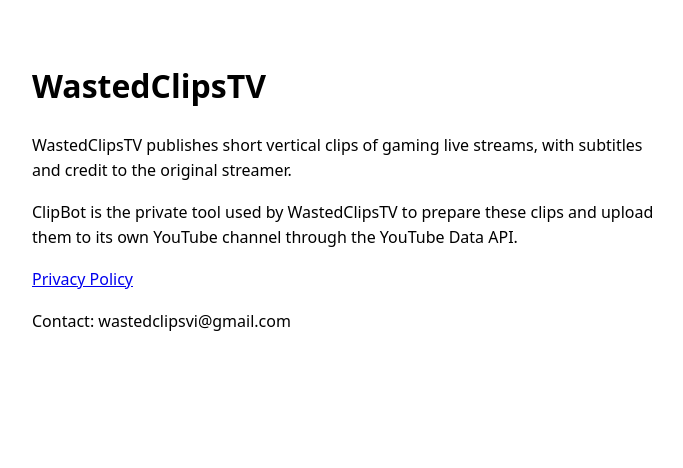
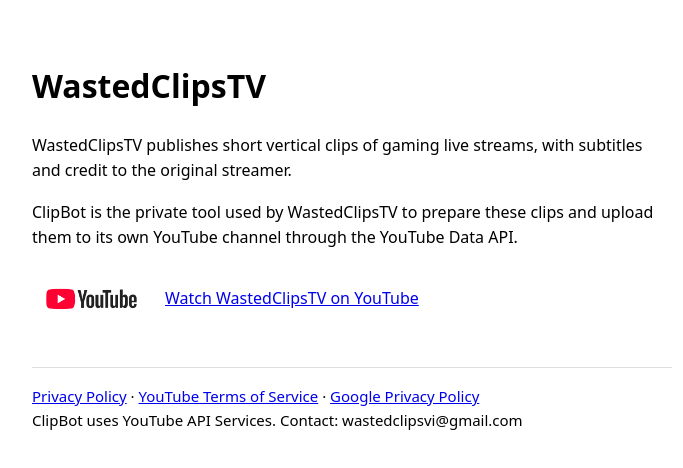
Before and after one commit to wastedclipsvi-tech/wastedclipsvi-tech.github.io, a plain HTML site: page index.html in a window 1280 px wide. Shown: the whole page, without its empty margins (288-971 px from the left). Drawn offline with Linux system fonts and the light colour scheme.

Commit message:
Add files via upload

```diff
--- a/index.html
+++ b/index.html
@@ -1,12 +1,19 @@
 <!DOCTYPE html>
 <html lang="en">
 <head><meta charset="utf-8"><meta name="viewport" content="width=device-width,initial-scale=1"><title>WastedClipsTV</title>
-<style>body{font-family:system-ui,sans-serif;max-width:640px;margin:60px auto;padding:0 20px;line-height:1.6}</style></head>
+<style>body{font-family:system-ui,sans-serif;max-width:640px;margin:60px auto;padding:0 20px;line-height:1.6}
+.yt{display:flex;align-items:center;gap:14px;margin:28px 0}.yt img{height:40px}
+footer{margin-top:48px;border-top:1px solid #ddd;padding-top:16px;font-size:15px}</style></head>
 <body>
 <h1>WastedClipsTV</h1>
 <p>WastedClipsTV publishes short vertical clips of gaming live streams, with subtitles and credit to the original streamer.</p>
 <p>ClipBot is the private tool used by WastedClipsTV to prepare these clips and upload them to its own YouTube channel through the YouTube Data API.</p>
-<p><a href="privacy.html">Privacy Policy</a></p>
-<p>Contact: wastedclipsvi@gmail.com</p>
+<a class="yt" href="https://www.youtube.com/@WastedClipsTV"><img src="youtube_logo.png" alt="YouTube">Watch WastedClipsTV on YouTube</a>
+<footer>
+<a href="privacy.html">Privacy Policy</a> ·
+<a href="https://www.youtube.com/t/terms">YouTube Terms of Service</a> ·
+<a href="https://policies.google.com/privacy">Google Privacy Policy</a><br>
+ClipBot uses YouTube API Services. Contact: wastedclipsvi@gmail.com
+</footer>
 </body>
 </html>
```
Also changed, not shown: youtube_logo.png (added).
